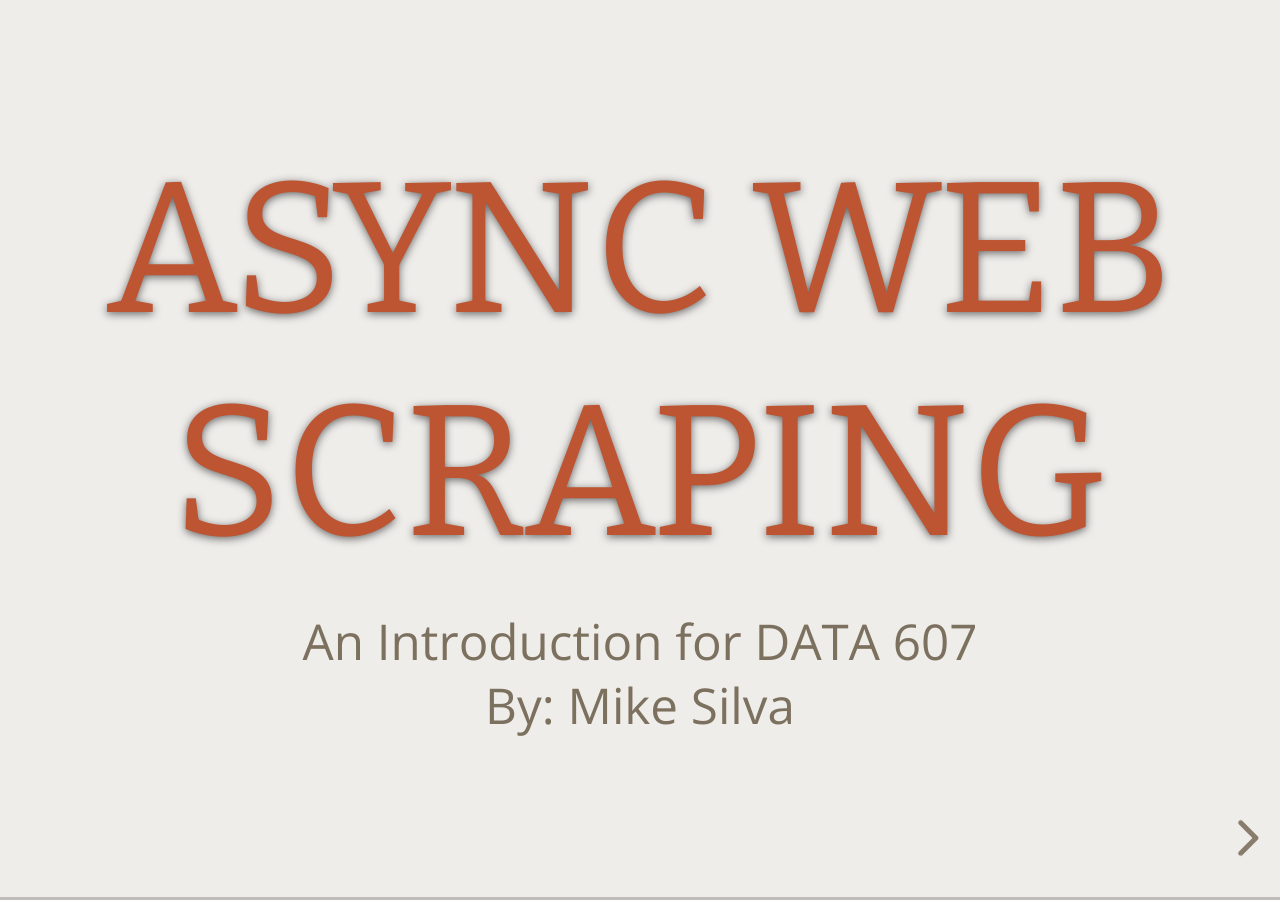
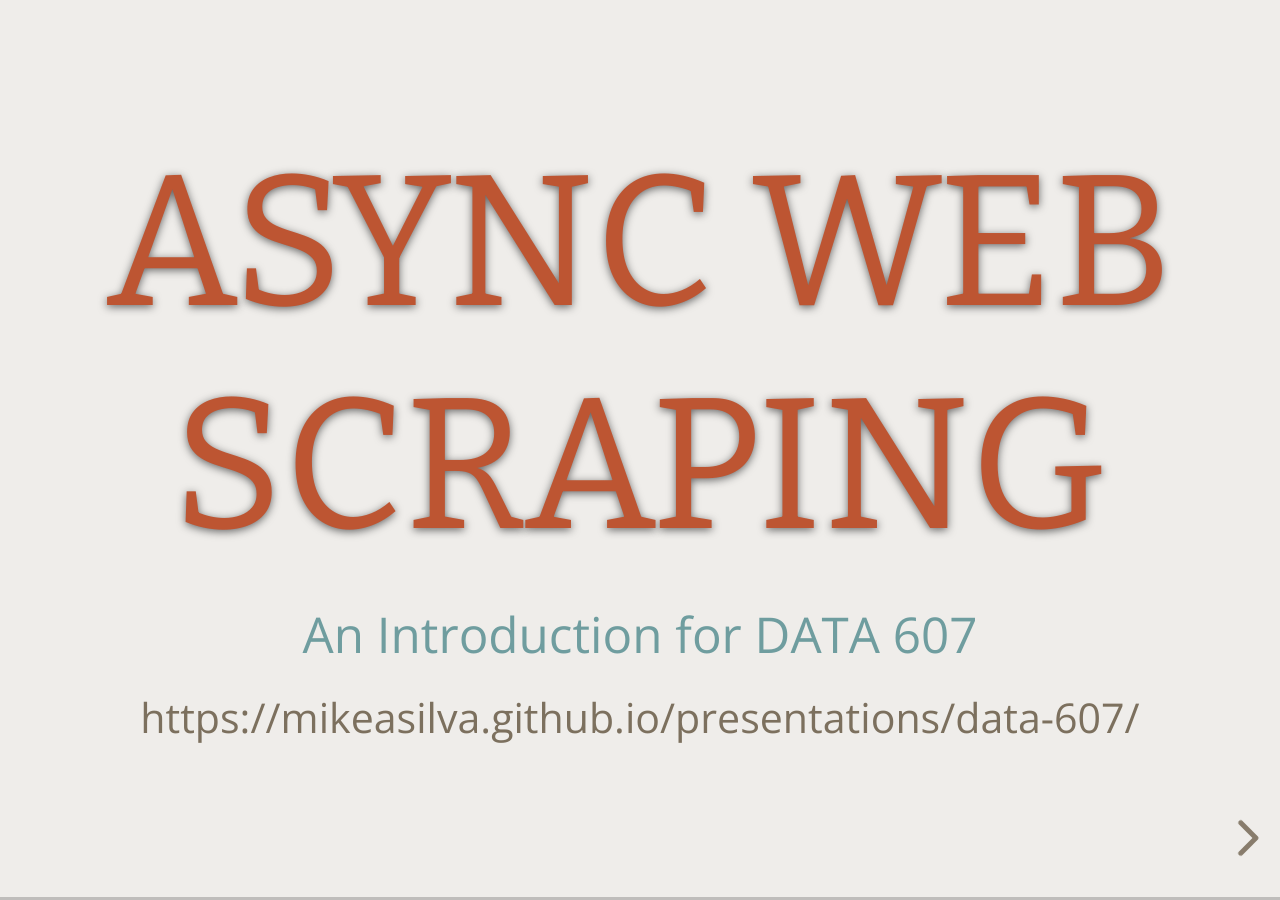
Before and after one commit to mikeasilva/mikeasilva.github.io, a Jekyll site: the page presentations/data-607/index.html, which Jekyll copies as it is, in a window 1280 px wide. Built offline with Jekyll 4.4.1, drawn with Linux system fonts in a browser that asks for light colours; a file with an impossible date is left out.

Commit message:
Updated data 607 presentation

```diff
--- a/presentations/data-607/index.html
+++ b/presentations/data-607/index.html
@@ -9,7 +9,7 @@
 		<div class="slides">
 			<section>
 				<h1>Async Web Scraping</h1>
-				<p>An Introduction for DATA 607<br/>By: Mike Silva</p>
+				<p class="blue">An Introduction for DATA 607</p><p><a href="https://mikeasilva.github.io/presentations/data-607/" style="font-size:smaller; padding-top:20px;">https://mikeasilva.github.io/presentations/data-607/</a></p>
 			</section>
 			<section>
 				<h2>What Do You Mean by Async?</h2>
```
